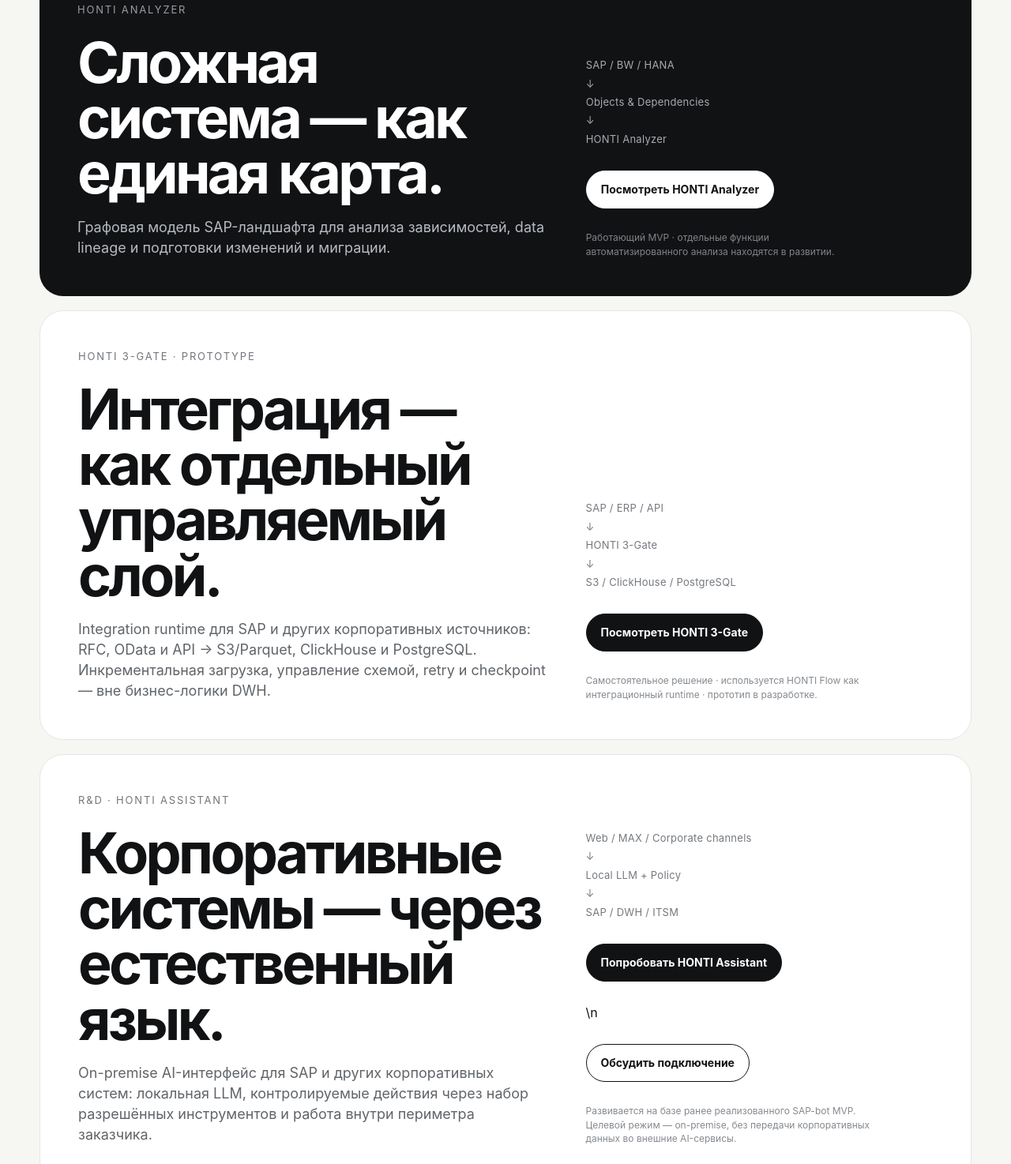
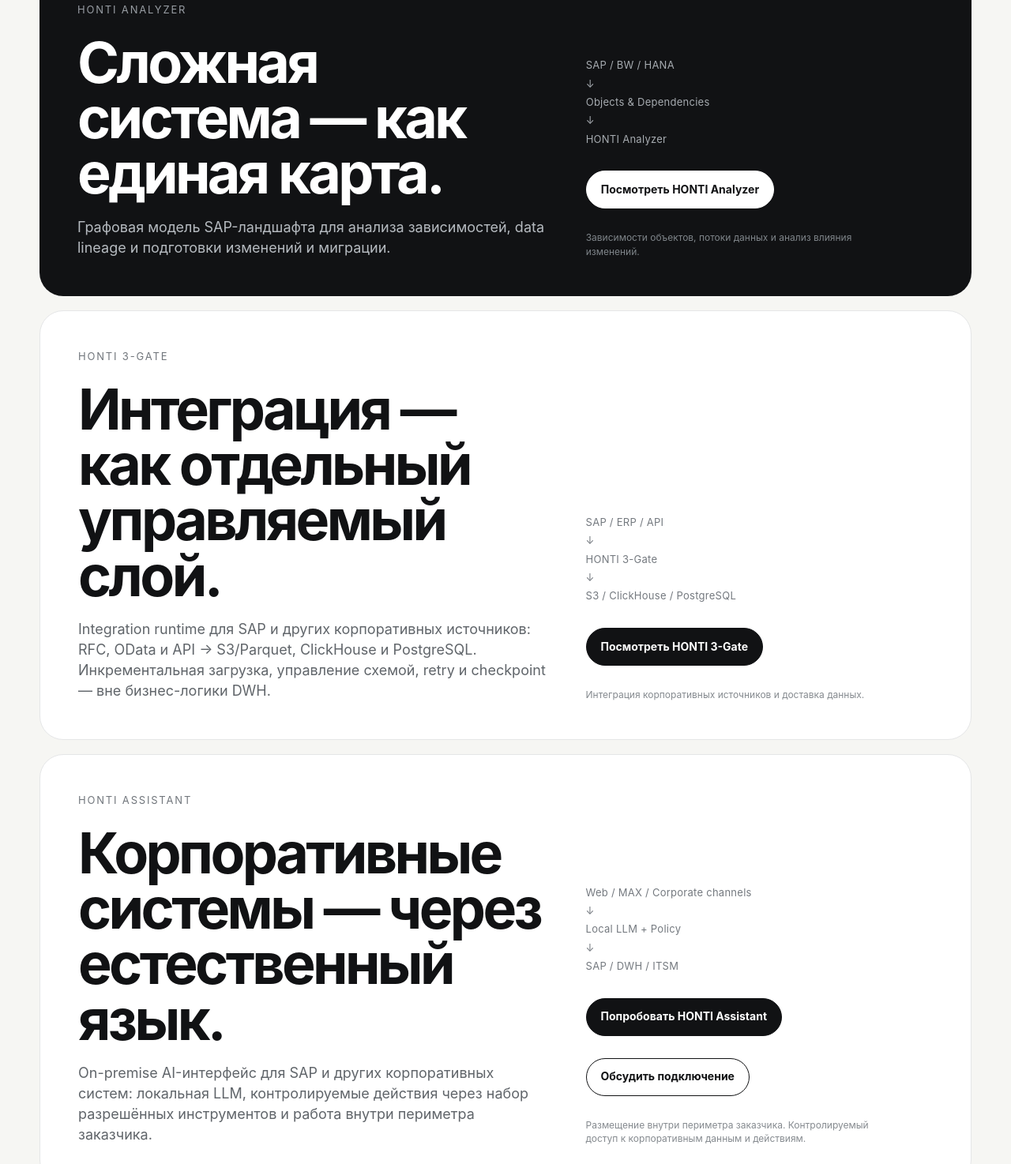
Before and after one commit to evgenykei/honti-site, a website: page index.html in a window 1280 px wide. Shown: the part 1483-2957 px from the top of the page at 79% size. Drawn offline with Linux system fonts and the light colour scheme.

Commit message:
Remove development-stage labels from public product pages (#20)

```diff
--- a/index.html
+++ b/index.html
@@ -220,33 +220,34 @@
             <div class="product-side">
               <div class="product-flow">SAP / BW / HANA<br/>↓<br/>Objects & Dependencies<br/>↓<br/>HONTI Analyzer</div>
               <a class="btn primary" href="/analyzer/">Посмотреть HONTI Analyzer</a>
-              <div class="product-note">Работающий MVP · отдельные функции автоматизированного анализа находятся в развитии.</div>
+              <div class="product-note">Зависимости объектов, потоки данных и анализ влияния изменений.</div>
             </div>
           </div>
 
           <div class="product-panel light">
             <div>
-              <div class="section-kicker">HONTI 3-Gate · Prototype</div>
+              <div class="section-kicker">HONTI 3-Gate</div>
               <h2>Интеграция — как отдельный управляемый слой.</h2>
               <p>Integration runtime для SAP и других корпоративных источников: RFC, OData и API → S3/Parquet, ClickHouse и PostgreSQL. Инкрементальная загрузка, управление схемой, retry и checkpoint — вне бизнес-логики DWH.</p>
             </div>
             <div class="product-side">
               <div class="product-flow">SAP / ERP / API<br/>↓<br/>HONTI 3-Gate<br/>↓<br/>S3 / ClickHouse / PostgreSQL</div>
               <a class="btn primary" href="/3-gate/">Посмотреть HONTI 3-Gate</a>
-              <div class="product-note">Самостоятельное решение · используется HONTI Flow как интеграционный runtime · прототип в разработке.</div>
+              <div class="product-note">Интеграция корпоративных источников и доставка данных.</div>
             </div>
           </div>
 
           <div class="product-panel light">
             <div>
-              <div class="section-kicker">R&amp;D · HONTI Assistant</div>
+              <div class="section-kicker">HONTI Assistant</div>
               <h2>Корпоративные системы — через естественный язык.</h2>
               <p>On-premise AI-интерфейс для SAP и других корпоративных систем: локальная LLM, контролируемые действия через набор разрешённых инструментов и работа внутри периметра заказчика.</p>
             </div>
             <div class="product-side">
               <div class="product-flow">Web / MAX / Corporate channels<br/>↓<br/>Local LLM + Policy<br/>↓<br/>SAP / DWH / ITSM</div>
-              <a class="btn primary" href="/assistant/">Попробовать HONTI Assistant</a>\n              <a class="btn secondary" href="#contact">Обсудить подключение</a>
-              <div class="product-note">Развивается на базе ранее реализованного SAP-bot MVP. Целевой режим — on-premise, без передачи корпоративных данных во внешние AI-сервисы.</div>
+              <a class="btn primary" href="/assistant/">Попробовать HONTI Assistant</a>
+              <a class="btn secondary" href="#contact">Обсудить подключение</a>
+              <div class="product-note">Размещение внутри периметра заказчика. Контролируемый доступ к корпоративным данным и действиям.</div>
             </div>
           </div>
         </div>
```
Also changed, not shown: 3-gate/index.html (+3 -3 lines).
